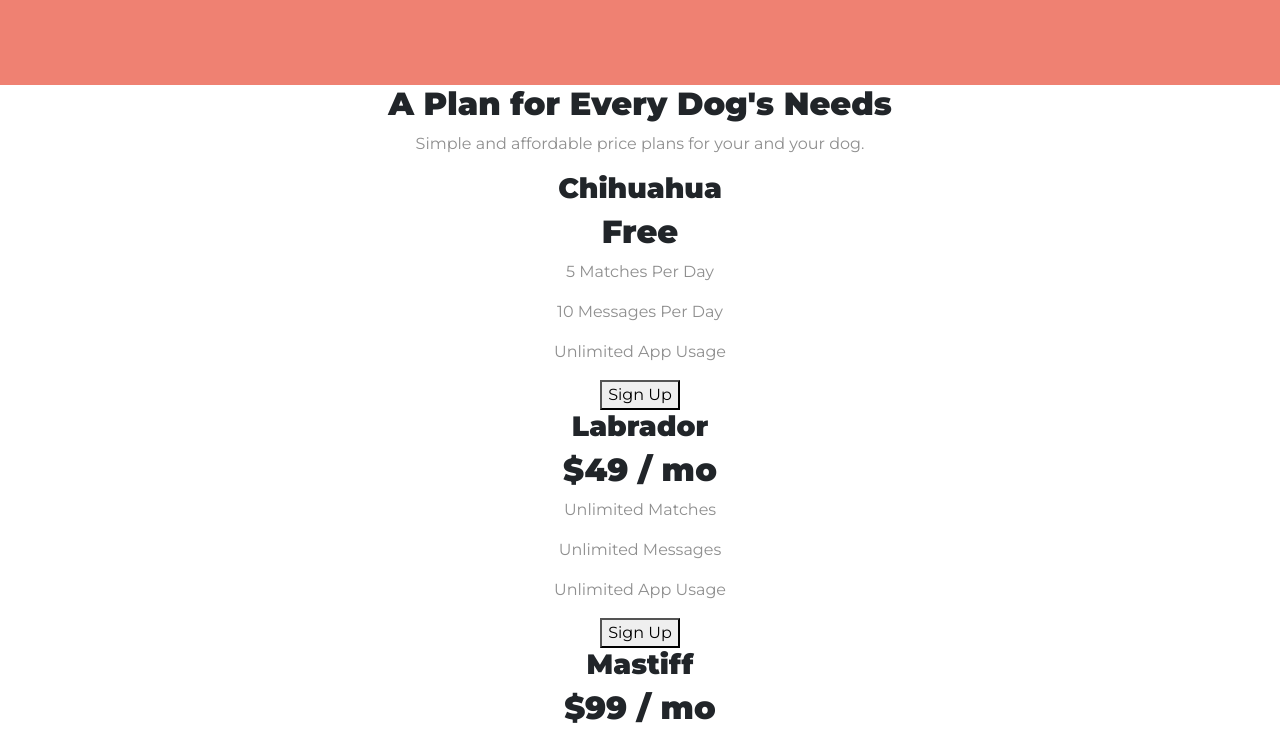
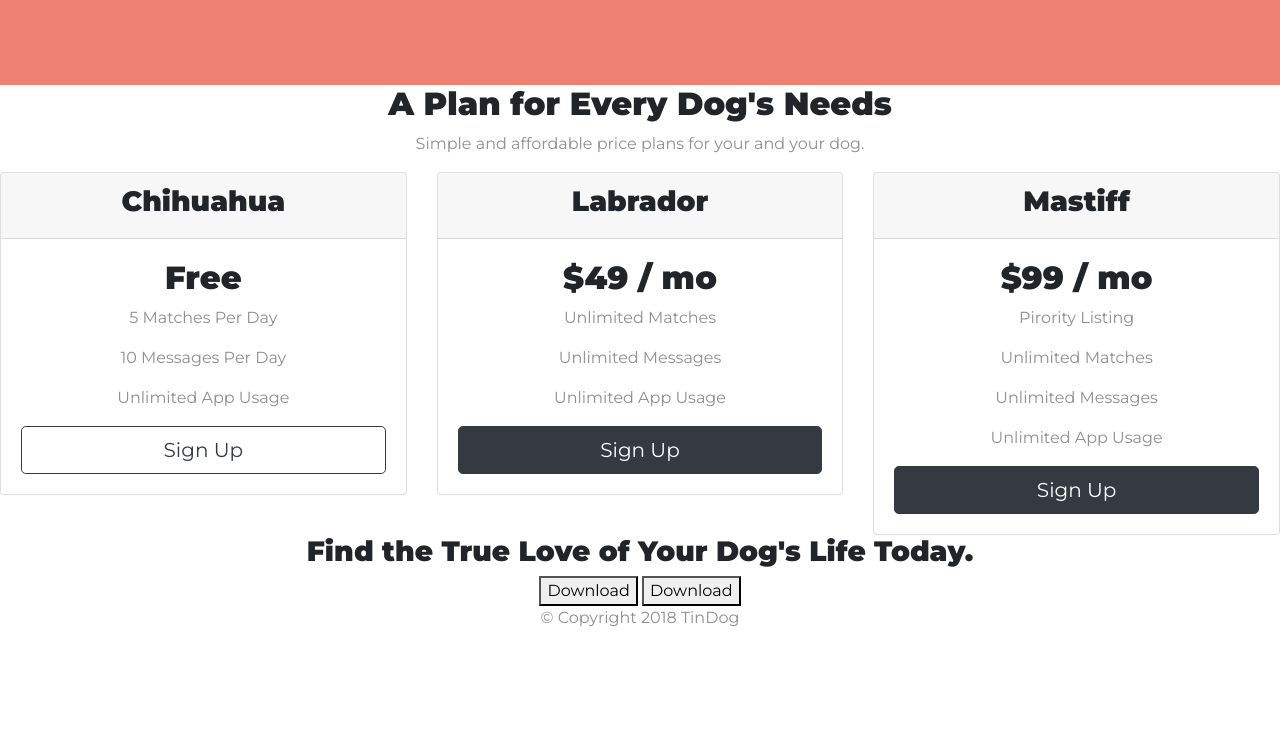
Before and after one commit to yashsati29/lab-tcwdbc-tindog, a plain HTML site: page index.html in a window 1280 px wide. Shown: the part 1730-2463 px from the top of the page. After the commit the page ends 2376 px from the top, so only its background shows below. Drawn offline with nearby package versions, Linux system fonts and the light colour scheme.

Commit message:
Added card layout for #pricing section.

```diff
--- a/index.html
+++ b/index.html
@@ -150,35 +150,61 @@
 
   <!-- Pricing -->
 
-  <section id="pricing">
+  <section id="pricing" class="white-section">
 
-    <h2>A Plan for Every Dog's Needs</h2>
+    <h2 class="section-heading">A Plan for Every Dog's Needs</h2>
     <p>Simple and affordable price plans for your and your dog.</p>
 
+    <div class="row">
 
+      <div class="pricing-column col-lg-4 col-md-6">
+        <div class="card">
+          <div class="card-header">
             <h3>Chihuahua</h3>
-    <h2>Free</h2>
+          </div>
+          <div class="card-body">
+            <h2 class="price-text">Free</h2>
             <p>5 Matches Per Day</p>
             <p>10 Messages Per Day</p>
             <p>Unlimited App Usage</p>
-    <button type="button">Sign Up</button>
+            <button class="btn btn-lg btn-block btn-outline-dark" type="button">Sign Up</button>
+          </div>
+        </div>
+      </div>
 
-
+      <div class="pricing-column col-lg-4 col-md-6">
+        <div class="card">
+          <div class="card-header">
             <h3>Labrador</h3>
-    <h2>$49 / mo</h2>
+          </div>
+          <div class="card-body">
+            <h2 class="price-text">$49 / mo</h2>
             <p>Unlimited Matches</p>
             <p>Unlimited Messages</p>
             <p>Unlimited App Usage</p>
-    <button type="button">Sign Up</button>
+            <button class="btn btn-lg btn-block btn-dark" type="button">Sign Up</button>
+          </div>
+        </div>
+      </div>
 
-
+      <div class="pricing-column col-lg-4">
+        <div class="card">
+          <div class="card-header">
             <h3>Mastiff</h3>
-    <h2>$99 / mo</h2>
+          </div>
+          <div class="card-body">
+            <h2 class="price-text">$99 / mo</h2>
             <p>Pirority Listing</p>
             <p>Unlimited Matches</p>
             <p>Unlimited Messages</p>
             <p>Unlimited App Usage</p>
-    <button type="button">Sign Up</button>
+            <button class="btn btn-lg btn-block btn-dark" type="button">Sign Up</button>
+
+          </div>
+        </div>
+      </div>
+
+    </div>
 
   </section>
 
```
Lines whose indentation alone changed are shown as unchanged.
